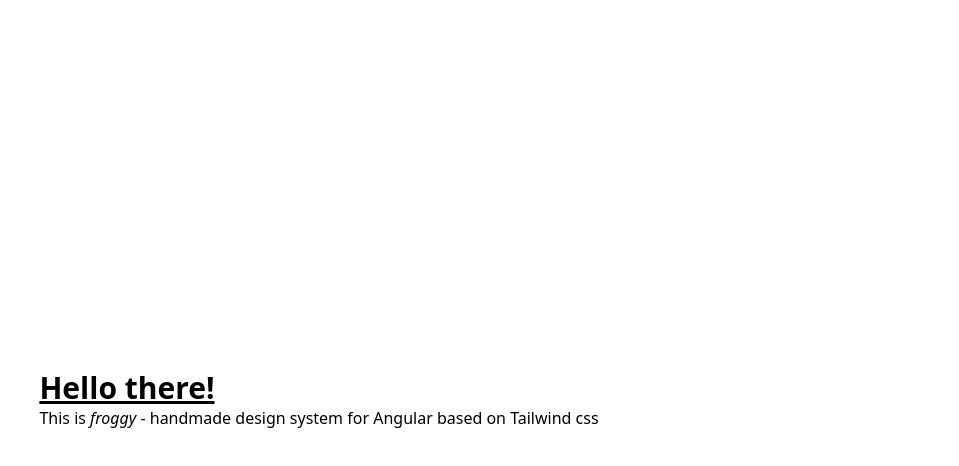
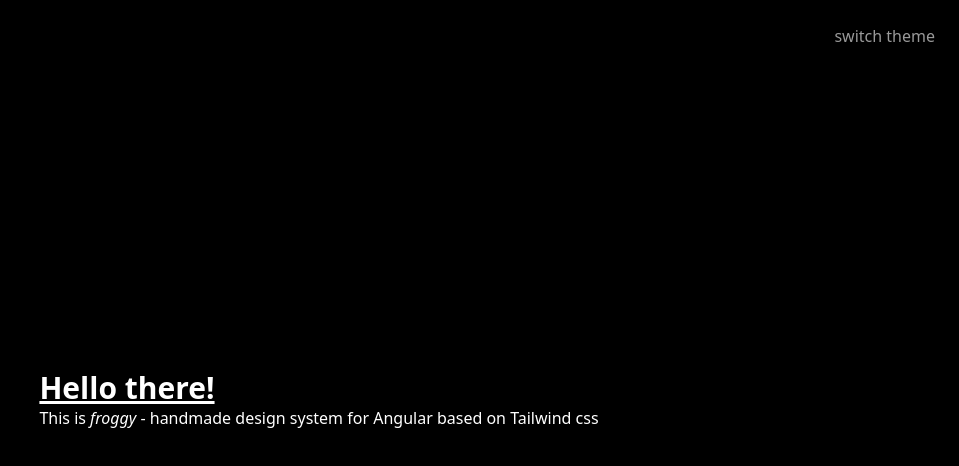
Before and after one commit to slavkapiyavka/froggy, an Angular app: page / in a window 1280 px wide. Shown: the top 466 px of the page, without its empty margins (321-1280 px from the left). Built offline with nearby package versions, Linux system fonts and the light colour scheme.

Commit message:
Implement 'theme-switcher' component

```diff
--- a/src/app/app.component.html
+++ b/src/app/app.component.html
@@ -1,3 +1,5 @@
+<app-theme-switcher [absolute]="true"></app-theme-switcher>
+
 <main>
   <h1 class="text-3xl font-bold underline">
     Hello there!
--- a/src/app/app.component.ts
+++ b/src/app/app.component.ts
@@ -1,4 +1,5 @@
 import { Component } from '@angular/core';
+import {ColorSchemeService} from "../shared/services/color-scheme.service";
 
 @Component({
   selector: 'app-root',
@@ -7,4 +8,11 @@ import { Component } from '@angular/core';
 })
 export class AppComponent {
   title = 'froggy';
+
+  constructor(public color: ColorSchemeService) {
+  }
+
+  ngOnInit() {
+    this.color.darkMode$.subscribe() ? document.documentElement.classList.add('dark') : document.documentElement.classList.remove('dark');
+  }
 }
--- a/src/app/app.module.ts
+++ b/src/app/app.module.ts
@@ -3,10 +3,12 @@ import { BrowserModule } from '@angular/platform-browser';
 
 import { AppRoutingModule } from './app-routing.module';
 import { AppComponent } from './app.component';
+import { ThemeSwitcherComponent } from './components/theme-switcher/theme-switcher.component';
 
 @NgModule({
   declarations: [
-    AppComponent
+    AppComponent,
+    ThemeSwitcherComponent
   ],
   imports: [
     BrowserModule,
--- /dev/null
+++ b/src/app/components/theme-switcher/theme-switcher.component.html
@@ -0,0 +1,7 @@
+<button
+  class="toggle"
+  [class]="absolute ? 'absolute' : ''"
+  (click)="toggleDarkTheme()"
+>
+  switch theme
+</button>
--- /dev/null
+++ b/src/app/components/theme-switcher/theme-switcher.component.scss
@@ -0,0 +1,14 @@
+.toggle {
+  opacity: 0.6;
+  transition: opacity 125ms;
+
+  &:hover {
+    opacity: 1;
+  }
+
+  &.absolute {
+    position: absolute;
+    top: 24px;
+    right: 24px;
+  }
+}
--- /dev/null
+++ b/src/app/components/theme-switcher/theme-switcher.component.ts
@@ -0,0 +1,15 @@
+import { Component, Input } from '@angular/core';
+
+@Component({
+  selector: 'app-theme-switcher',
+  templateUrl: './theme-switcher.component.html',
+  styleUrls: ['./theme-switcher.component.scss']
+})
+export class ThemeSwitcherComponent {
+  @Input() absolute: boolean = false;
+
+  toggleDarkTheme(): void {
+    document.documentElement.classList.toggle('dark');
+  }
+
+}
--- /dev/null
+++ b/src/shared/services/color-scheme.service.ts
@@ -0,0 +1,26 @@
+import { Injectable } from '@angular/core';
+import { Subject } from "rxjs";
+
+@Injectable({
+  providedIn: 'root'
+})
+export class ColorSchemeService {
+  private darkModeSubject = new Subject<boolean>();
+
+  constructor() {
+    this.init();
+  }
+
+  private init(): void {
+    const prefersDarkMode = window.matchMedia('(prefers-color-scheme: dark)');
+    this.darkModeSubject.next(prefersDarkMode.matches);
+
+    prefersDarkMode.addEventListener('change', e => {
+      this.darkModeSubject.next(e.matches);
+    });
+  }
+
+  get darkMode$() {
+    return this.darkModeSubject.asObservable();
+  }
+}
--- a/src/styles.scss
+++ b/src/styles.scss
@@ -3,5 +3,5 @@
 @tailwind utilities;
 
 .body {
-  @apply grid min-h-screen place-items-center;
+  @apply grid min-h-screen place-items-center bg-white dark:bg-black dark:text-white transition-colors;
 }
--- a/tailwind.config.js
+++ b/tailwind.config.js
@@ -1,5 +1,6 @@
 /** @type {import('tailwindcss').Config} */
 module.exports = {
+  darkMode: 'class',
   content: [
     "./src/**/*.{html,ts}",
   ],
```
Also changed, not shown: src/assets/icons/color-mode/moon.svg (added), src/assets/icons/color-mode/sun.svg (added).
